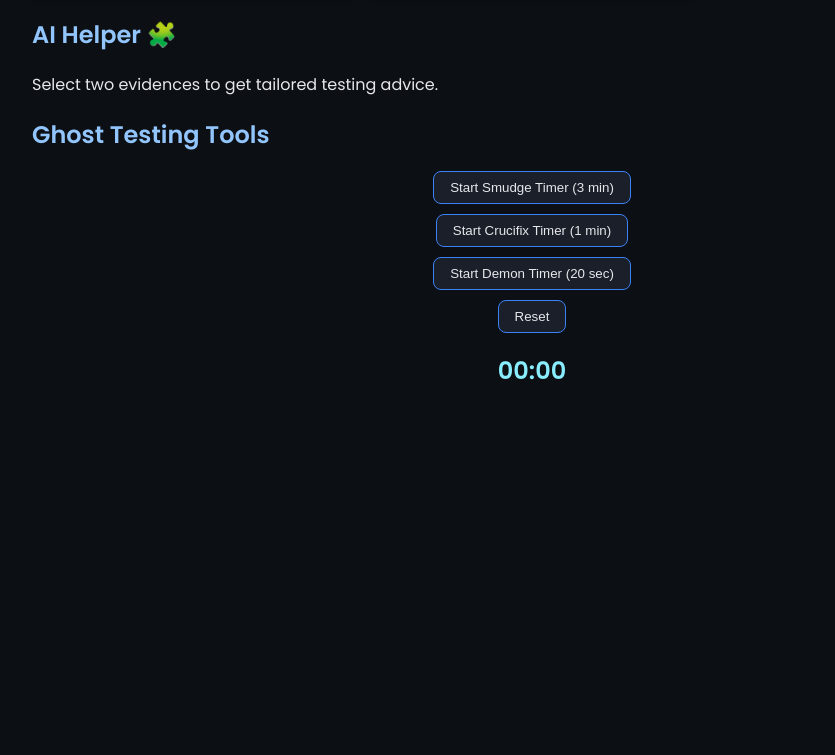
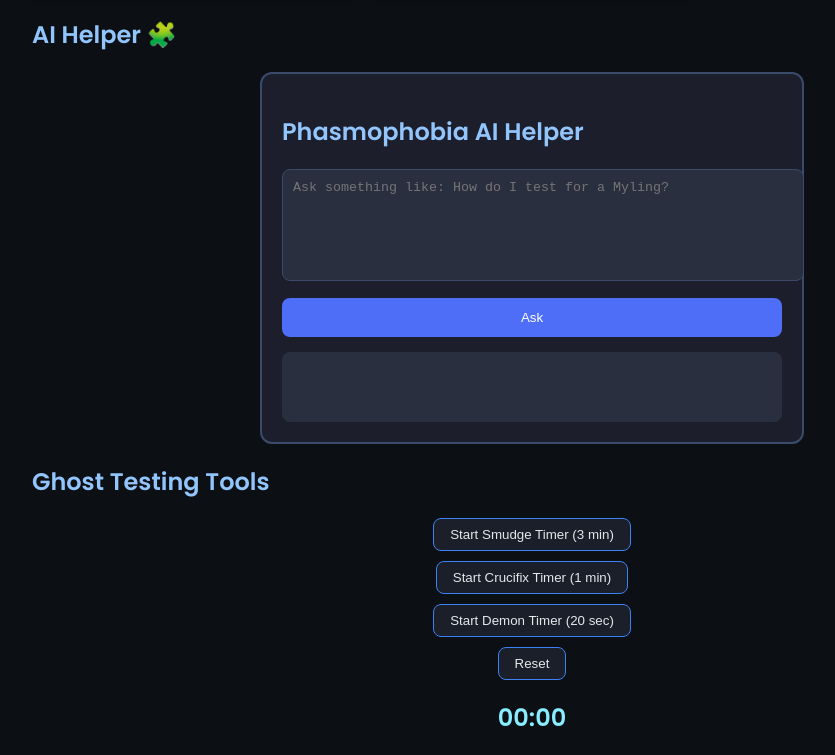
Before and after one commit to BardosSimon/HelpForPhasmo, a plain HTML site: page index.html in a window 1280 px wide. Shown: the part 1896-2651 px from the top of the page, without its empty margins (108-943 px from the left). Before the commit the page ends 2304 px from the top, so only its background shows below. Drawn offline with Linux system fonts and the light colour scheme.

Commit message:
AI added

```diff
--- a/index.html
+++ b/index.html
@@ -30,9 +30,12 @@
     <!-- 🤖 AI Helper -->
     <section class="ai-helper">
       <h2>AI Helper 🧩</h2>
-      <div id="aiAdvice" class="ai-advice">
-        Select two evidences to get tailored testing advice.
-      </div>
+        <div id="ai-chat" class="ai-container">
+          <h2>Phasmophobia AI Helper</h2>
+          <textarea id="userQuestion" placeholder="Ask something like: How do I test for a Myling?"></textarea>
+          <button onclick="askAI()">Ask</button>
+          <div id="aiAnswer"></div>
+        </div>
     </section>
 
     <!-- ⏱️ Ghost Testing Tools -->
--- a/script.js
+++ b/script.js
@@ -173,3 +173,55 @@ function updateTimerDisplay(seconds) {
   timerDisplay.textContent =
     `${String(mins).padStart(2, "0")}:${String(secs).padStart(2, "0")}`;
 }
+
+async function askAI() {
+    const question = document.getElementById("userQuestion").value;
+    const answerDiv = document.getElementById("aiAnswer");
+    answerDiv.innerHTML = "Thinking...";
+
+    // Collect selected evidences
+    const selectedEvidences = [...evidences].join(", ") || "None selected";
+
+    // Collect matched ghosts (optional but powerful!)
+    const possibleGhosts = ghosts
+        .filter(g => {
+            const gE = [g.Evidence1, g.Evidence2, g.Evidence3];
+            return [...evidences].every(e => gE.includes(e));
+        })
+        .map(g => g.Name)
+        .join(", ") || "All ghosts still possible";
+
+    const response = await fetch("https://api.groq.com/openai/v1/chat/completions", {
+        method: "POST",
+        headers: {
+            "Content-Type": "application/json",
+            "Authorization": "Bearer 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"
+        },
+        body: JSON.stringify({
+            model: "llama-3.1-8b-instant",
+            messages: [
+                {
+                    role: "system",
+                    content:
+                        "You are a Phasmophobia assistant. Keep all answers short, direct, and precise. Do not use formatting, symbols, markdown, or decorative text. if you have evidences checked in try to write tests for possible ghosts!" +
+                        "\nCurrent evidence selected by the user: " + selectedEvidences +
+                        "\nGhosts that match the user’s evidence: " + possibleGhosts +
+                        "\nOnly answer using these constraints. If evidence eliminates ghosts, do not mention impossible ghosts."
+                },
+                {
+                    role: "user",
+                    content: question
+                }
+            ]
+        })
+    });
+
+    const data = await response.json();
+
+    if (data.error) {
+        answerDiv.innerHTML = "Error: " + data.error.message;
+        return;
+    }
+
+    answerDiv.innerHTML = data.choices?.[0]?.message?.content || "No response from AI.";
+}
--- a/styles.css
+++ b/styles.css
@@ -167,3 +167,47 @@ h2 {
   font-weight: 600;
   color: #8ef;
 }
+
+.ai-container {
+    background: #1c1f2b;
+    color: white;
+    border: 2px solid #3b4a6b;
+    border-radius: 12px;
+    padding: 20px;
+    max-width: 500px;
+    margin: 20px auto;
+}
+
+.ai-container textarea {
+    width: 100%;
+    height: 90px;
+    border-radius: 8px;
+    padding: 10px;
+    resize: none;
+    border: 1px solid #3b4a6b;
+    background: #2a2f3f;
+    color: white;
+}
+
+.ai-container button {
+    margin-top: 10px;
+    width: 100%;
+    background: #4f6ef7;
+    color: white;
+    padding: 12px;
+    border-radius: 8px;
+    border: none;
+    cursor: pointer;
+}
+
+.ai-container button:hover {
+    background: #6f8cff;
+}
+
+#aiAnswer {
+    margin-top: 15px;
+    padding: 10px;
+    background: #2a2f3f;
+    border-radius: 8px;
+    min-height: 50px;
+}
```
